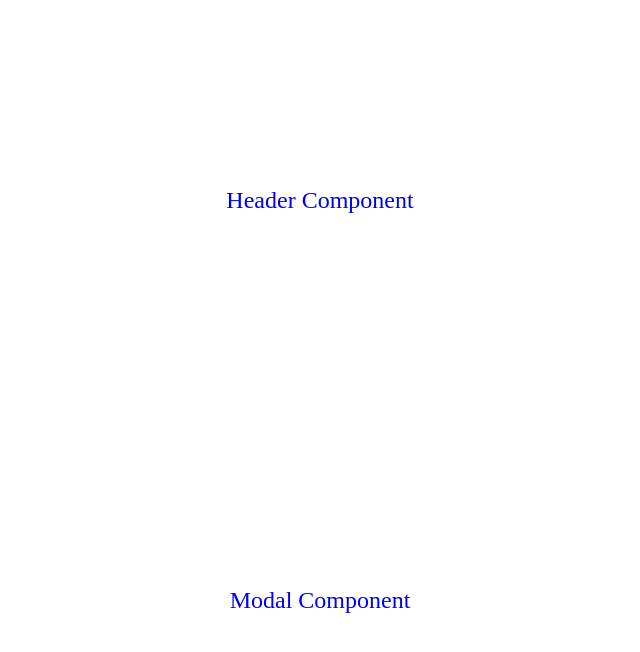
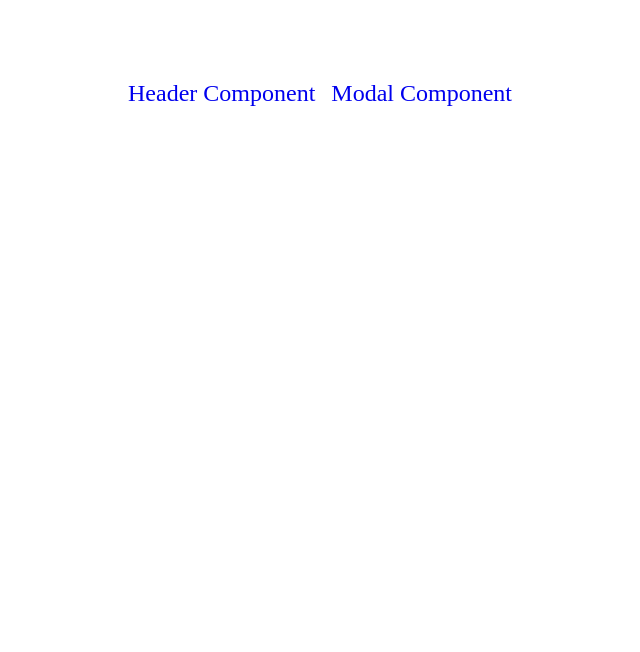
Before and after one commit to blntgvn42/react-components-design, a React (Create React App) app: page / in a window 1280 px wide. Shown: the top 652 px of the page, without its empty margins (320-960 px from the left). Built offline with nearby package versions, Linux system fonts and the light colour scheme.

Commit message:
Home page structure changed from grid to flex

```diff
--- a/src/components/Home/Home.scoped.scss
+++ b/src/components/Home/Home.scoped.scss
@@ -1,6 +1,11 @@
 .home {
-  display: grid;
-  place-items: center;
-  height: 100vh;
+  display: flex;
+  justify-content: center;
+  align-items: center;
+  flex-wrap: wrap;
+
+  margin-top: 5rem;
   font-size: 1.5rem;
+
+  gap: 1rem;
 }
```
